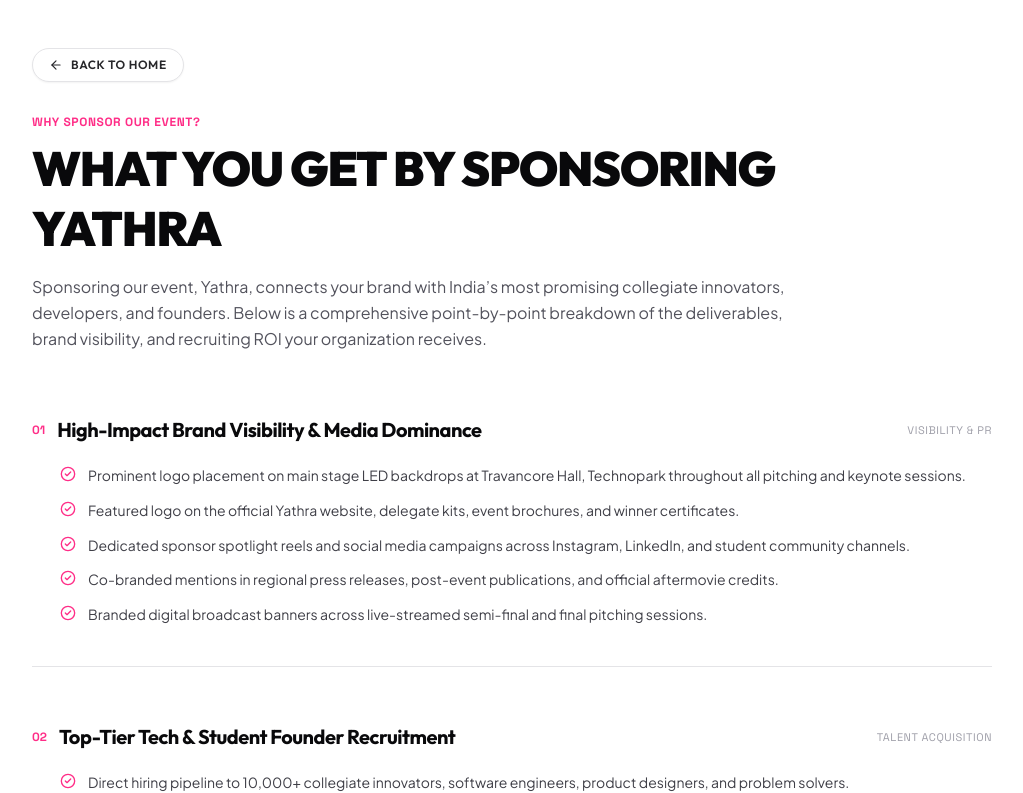
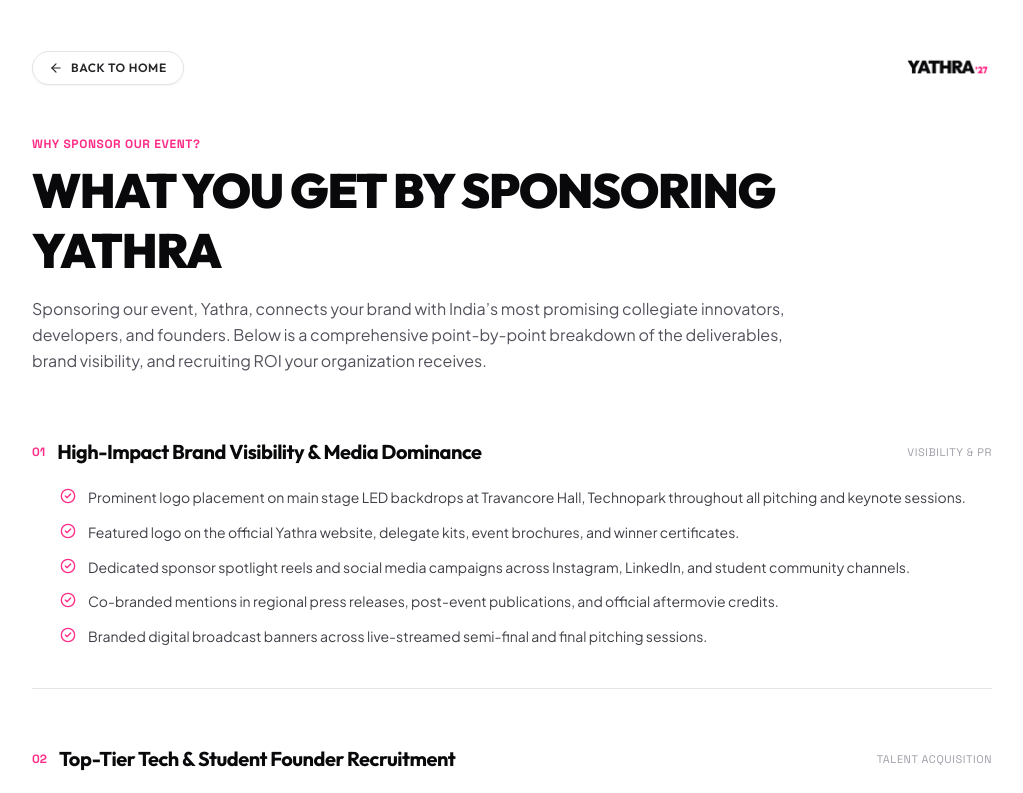
Before and after one commit to ArjunG1406/Yatra, a Next.js app: page /partners in a window 1280 px wide. Shown: the top 793 px of the page, without its empty margins (128-1151 px from the left). Built offline with nearby package versions, Linux system fonts and the light colour scheme.

Commit message:
feat(partners): add Yathra '27 brand mark to top-right of sponsors page header

```diff
--- a/app/partners/page.tsx
+++ b/app/partners/page.tsx
@@ -131,8 +131,8 @@ export default function PartnersPage() {
     <div className="min-h-screen bg-white text-zinc-950 font-sans flex flex-col justify-between">
       {/* ─────────────────── 1. WHAT YOU GET BY SPONSORING YATHRA (BENEFITS) ─────────────────── */}
       <main className="max-w-5xl mx-auto px-5 sm:px-8 pt-8 sm:pt-12 pb-12 sm:pb-16 w-full">
-        {/* Top Left: Back to Home Button */}
-        <div className="mb-8">
+        {/* Top Header Bar: Back to Home (Left) & Yathra '27 Logo (Right) */}
+        <div className="mb-8 sm:mb-12 flex items-center justify-between">
           <Link
             href="/"
             className="inline-flex items-center gap-2 px-4 py-2 rounded-full border border-zinc-200 bg-white text-zinc-800 text-xs font-semibold uppercase tracking-wider hover:border-[#ff2d87] hover:text-[#ff2d87] transition-all shadow-xs group"
@@ -141,6 +141,18 @@ export default function PartnersPage() {
             <ArrowLeft className="w-3.5 h-3.5 group-hover:-translate-x-1 transition-transform" />
             <span>Back to Home</span>
           </Link>
+
+          {/* Top Right: Yathra '27 Logo */}
+          <div className="flex items-center">
+            <Image
+              src="/yathra27.png"
+              alt="Yathra '27"
+              width={182}
+              height={81}
+              priority
+              className="h-8 sm:h-10 w-auto object-contain hover:scale-105 transition-transform"
+            />
+          </div>
         </div>
 
         {/* Section Header */}
```
Also changed, not shown: public/yathra27.png (added).
